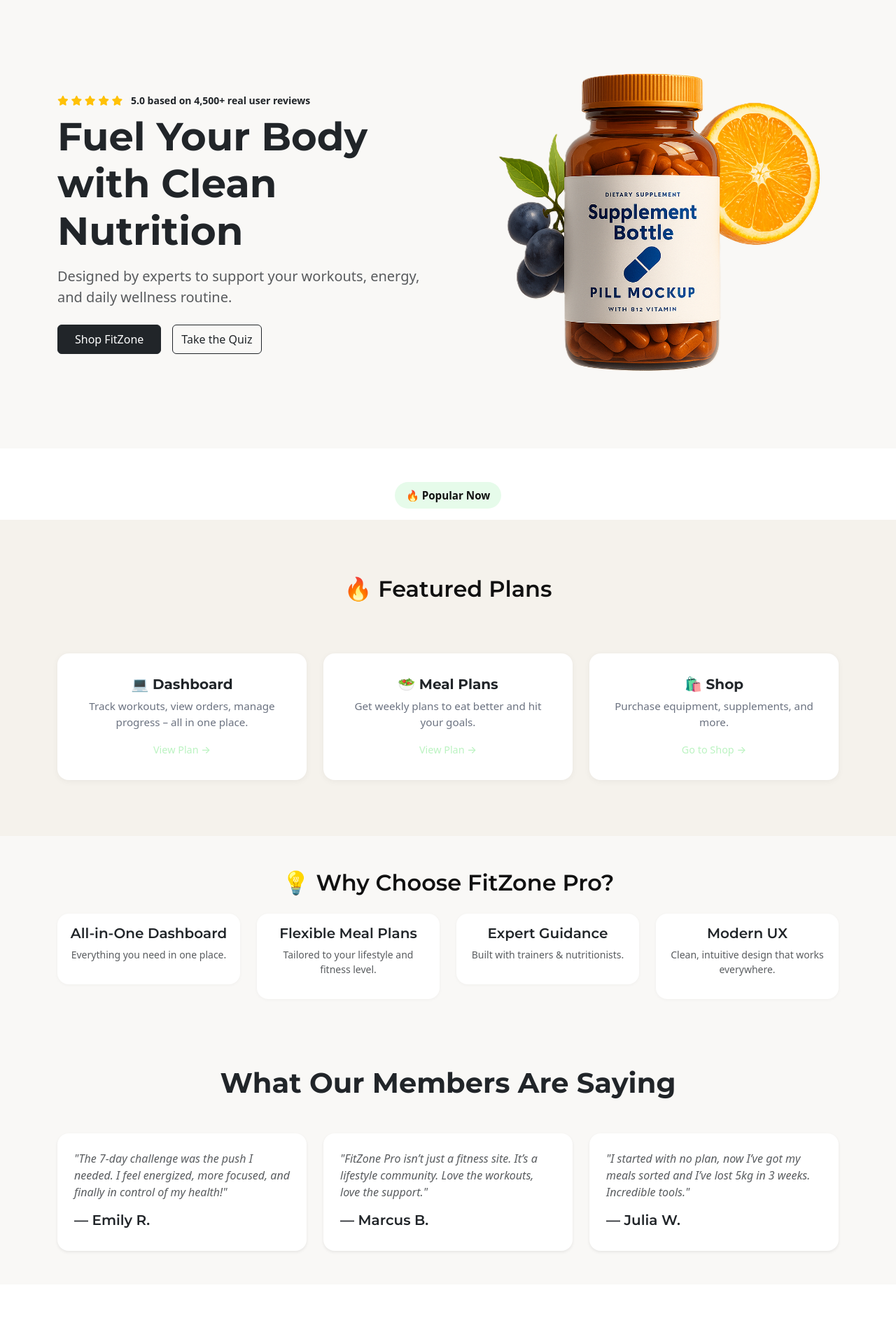
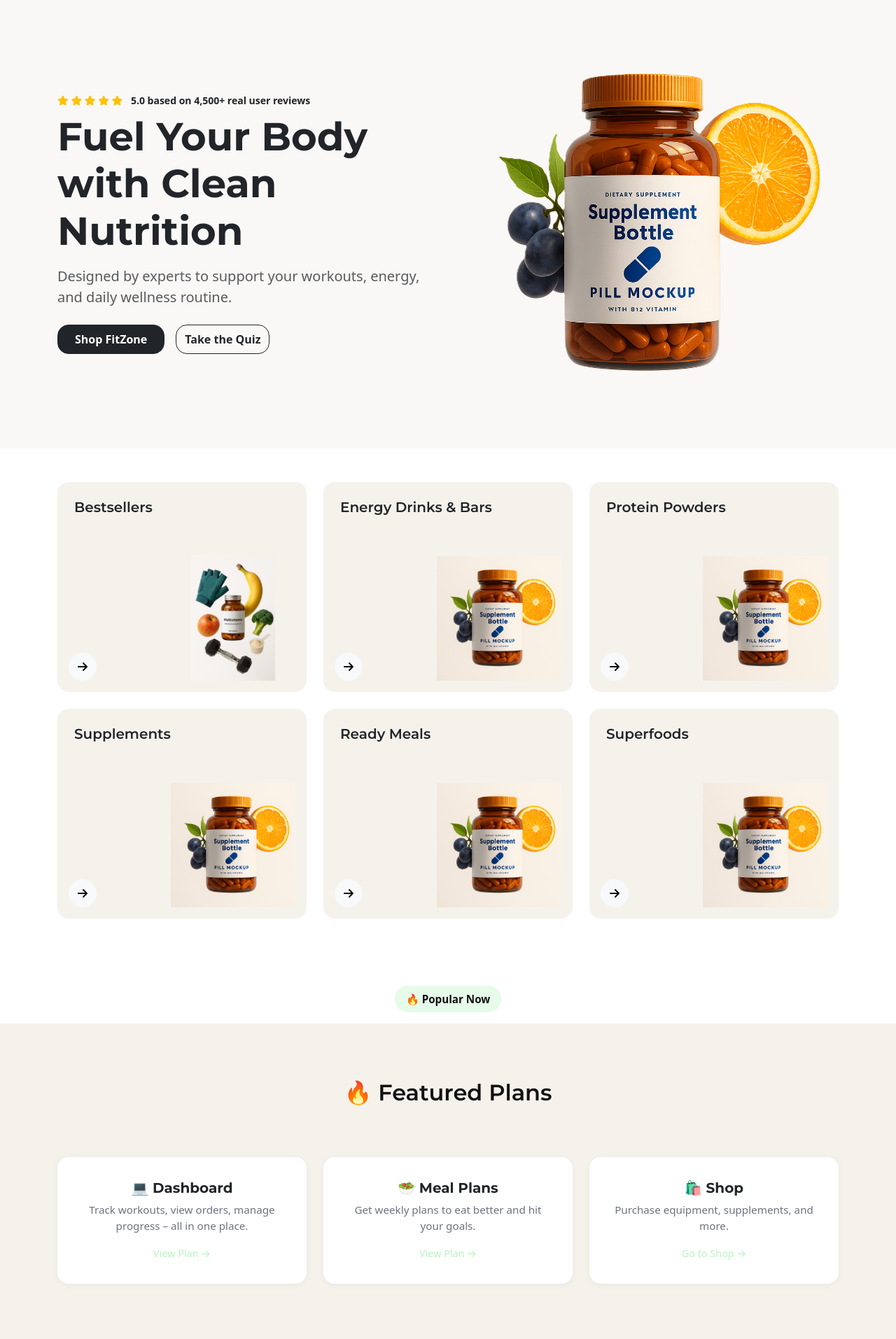
Before and after one commit to Danut89/Milestone-Project-4, a Django app: page / in a window 1280 px wide. Shown: the part 128-2042 px from the top of the page at 70% size. Run offline with Django 5.2, Linux system fonts and the light colour scheme.

Commit message:
feat: Improve product cards layout and styling, enhance arrow button interaction, and polish navbar visuals

```diff
--- a/static/css/style.css
+++ b/static/css/style.css
@@ -181,9 +181,9 @@
 
 .hero-btn-black:hover {
   background-color: var(--accent-color) !important;
-
+  font-weight: 700;
   box-shadow: 0 5px 15px rgba(0, 0, 0, 0.2);
-  color: var(--primary-color) !important;
+  color: #111 !important;
 }
 
 .hero-btn-outline {
@@ -192,15 +192,15 @@
   color: var(--primary-color);
   padding: 0.75rem 1.75rem;
   border-radius: 0.5rem;
-  font-weight: 700;
+  font-weight: 800;
   text-decoration: none;
 }
 
 .hero-btn-outline:hover {
   background-color: var(--accent-color) !important;
-  border-color: var(--accent-color);
   color: var(--primary-color) !important;
   box-shadow: 0 6px 16px rgba(0, 0, 0, 0.1);
+
 }
 
 .hero-img-col {
@@ -237,6 +237,51 @@
     margin-top: 2rem;
     max-width: 280px;
   }
+}
+
+/* ============================
+      Card Styles
+   ============================ */
+.product-card {
+  background-color: var(--bg-muted);
+  min-height: 300px;
+  overflow: hidden;
+  position: relative;
+}
+
+.product-img {
+  position: absolute;
+  bottom: 1rem;
+  right: 1rem;
+  width: 50%;
+  max-height: 180px;
+  object-fit: contain;
+}
+
+.arrow-btn {
+  position: absolute;
+  bottom: 1rem;
+  left: 1rem;
+  width: 40px;
+  height: 40px;
+  display: flex;
+  align-items: center;
+  justify-content: center;
+  transition: all 0.3s ease;
+}
+
+.arrow-btn:hover {
+  background-color: var(--accent-color) !important;
+  color: var(--primary-color);
+  box-shadow: 0 4px 12px rgba(0, 0, 0, 0.1);
+}
+
+.arrow-btn i {
+  transition: transform 0.3s ease;
+}
+
+.arrow-btn:hover i {
+  transform: translateX(4px); /* or 6px for more movement */
 }
 
 
--- a/templates/home/index.html
+++ b/templates/home/index.html
@@ -22,8 +22,8 @@
         <h1 class="display-4 fw-bold mb-3">Fuel Your Body with Clean Nutrition</h1>
         <p class="lead text-muted mb-4">Designed by experts to support your workouts, energy, and daily wellness routine.</p>
         <div class="d-flex gap-3 justify-content-center justify-content-md-start">
-          <a href="{% url 'nutrition' %}" class="btn btn-dark hero-btn-black px-4 py-2">Shop FitZone</a>
-          <a href="#" class="btn btn-outline-dark hero-btn-outline py-2">Take the Quiz</a>
+          <a href="{% url 'nutrition' %}" class="btn btn-dark hero-btn-black px-4 py-2 fw-bold rounded-4">Shop FitZone</a>
+          <a href="#" class="btn btn-outline-dark hero-btn-outline py-2 fw-bold rounded-4">Take the Quiz</a>
         </div>
       </div>
 
@@ -34,6 +34,79 @@
     </div>
   </div>
 </section>
+
+
+<!-- Card products -->
+<section class="container py-5">
+  <div class="row g-4">
+    <!-- Card 1 -->
+    <div class="col-12 col-md-6 col-lg-4">
+      <div class="product-card p-4 rounded-4 position-relative">
+        <h5 class="fw-semibold mb-3">Bestsellers</h5>
+        <img src="static/images/hero-image.png" alt="Product" class="product-img">
+        <button class="btn btn-light rounded-circle arrow-btn">
+          <i class="fa-solid fa-arrow-right"></i>
+        </button>
+      </div>
+    </div>
+
+    <!-- Card 2 -->
+    <div class="col-12 col-md-6 col-lg-4">
+      <div class="product-card p-4 rounded-4 position-relative">
+        <h5 class="fw-semibold mb-3">Energy Drinks & Bars</h5>
+        <img src="static/images/product-2.png" alt="Product" class="product-img">
+        <button class="btn btn-light rounded-circle arrow-btn">
+          <i class="fa-solid fa-arrow-right"></i>
+        </button>
+      </div>
+    </div>
+
+    <!-- Card 3 -->
+    <div class="col-12 col-md-6 col-lg-4">
+      <div class="product-card p-4 rounded-4 position-relative">
+        <h5 class="fw-semibold mb-3">Protein Powders</h5>
+        <img src="static/images/product-2.png" alt="Product" class="product-img">
+        <button class="btn btn-light rounded-circle arrow-btn">
+          <i class="fa-solid fa-arrow-right"></i>
+        </button>
+      </div>
+    </div>
+
+    <!-- Card 4 -->
+    <div class="col-12 col-md-6 col-lg-4">
+      <div class="product-card p-4 rounded-4 position-relative">
+        <h5 class="fw-semibold mb-3">Supplements</h5>
+        <img src="static/images/product-2.png" alt="Product" class="product-img">
+        <button class="btn btn-light rounded-circle arrow-btn">
+          <i class="fa-solid fa-arrow-right"></i>
+        </button>
+      </div>
+    </div>
+
+    <!-- Card 5 -->
+    <div class="col-12 col-md-6 col-lg-4">
+      <div class="product-card p-4 rounded-4 position-relative">
+        <h5 class="fw-semibold mb-3">Ready Meals</h5>
+        <img src="static/images/product-2.png" alt="Product" class="product-img">
+        <button class="btn btn-light rounded-circle arrow-btn">
+          <i class="fa-solid fa-arrow-right"></i>
+        </button>
+      </div>
+    </div>
+
+    <!-- Card 6 -->
+    <div class="col-12 col-md-6 col-lg-4">
+      <div class="product-card p-4 rounded-4 position-relative">
+        <h5 class="fw-semibold mb-3">Superfoods</h5>
+        <img src="static/images/product-2.png" alt="Product" class="product-img">
+        <button class="btn btn-light rounded-circle arrow-btn">
+          <i class="fa-solid fa-arrow-right"></i>
+        </button>
+      </div>
+    </div>
+  </div>
+</section>
+
 
 
 
```
Also changed, not shown: static/images/product-1.png (added), static/images/product-2.png (added).
